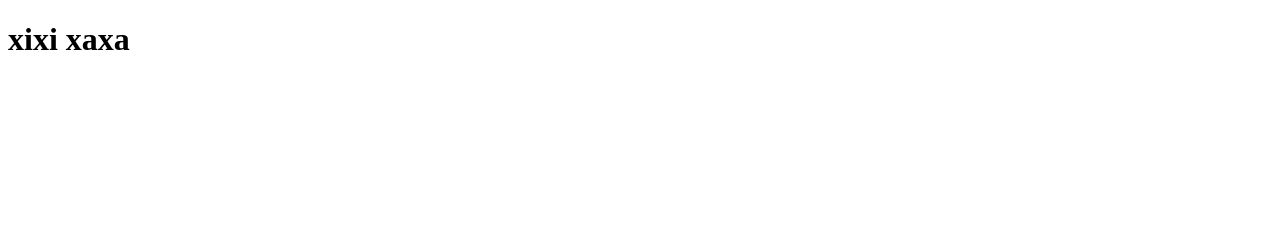
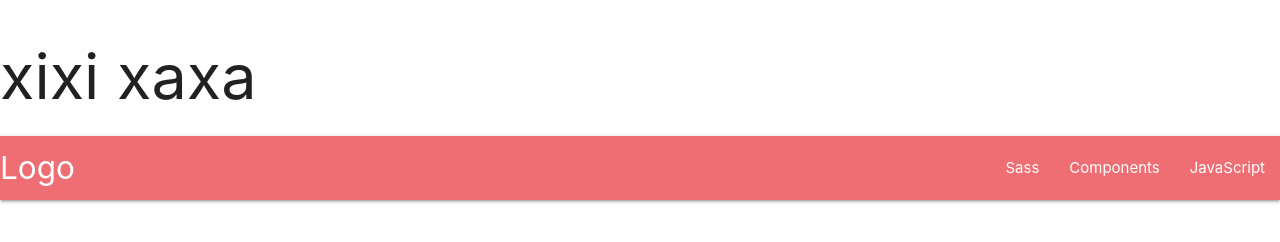
Before and after one commit to DariusJager/Materialize_Test, a plain HTML site: page index.html in a window 1280 px wide. Drawn offline with nearby package versions, Linux system fonts and the light colour scheme.

Commit message:
Added NavBar

```diff
--- a/index.html
+++ b/index.html
@@ -1,12 +1,34 @@
 <!DOCTYPE html>
 <html lang="en">
+
 <head>
     <meta charset="UTF-8">
     <meta name="viewport" content="width=device-width, initial-scale=1.0">
     <meta http-equiv="X-UA-Compatible" content="ie=edge">
     <title>Document</title>
 </head>
+
+
 <body>
     <h1>xixi xaxa</h1>
+    <nav>
+        <div class="nav-wrapper">
+          <a href="#" class="brand-logo">Logo</a>
+          <ul id="nav-mobile" class="right hide-on-med-and-down">
+            <li><a href="sass.html">Sass</a></li>
+            <li><a href="badges.html">Components</a></li>
+            <li><a href="collapsible.html">JavaScript</a></li>
+          </ul>
+        </div>
+      </nav>
+
+
+
+
+
+<!-- Compiled and minified CSS -->
+<link rel="stylesheet" href="https://cdnjs.cloudflare.com/ajax/libs/materialize/1.0.0/css/materialize.min.css">
+
 </body>
+
 </html>
```
